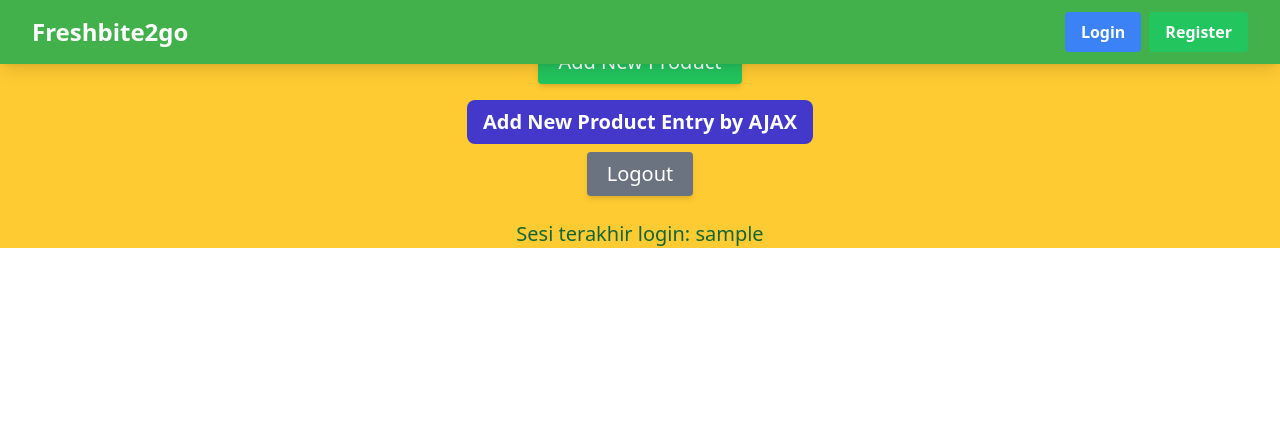
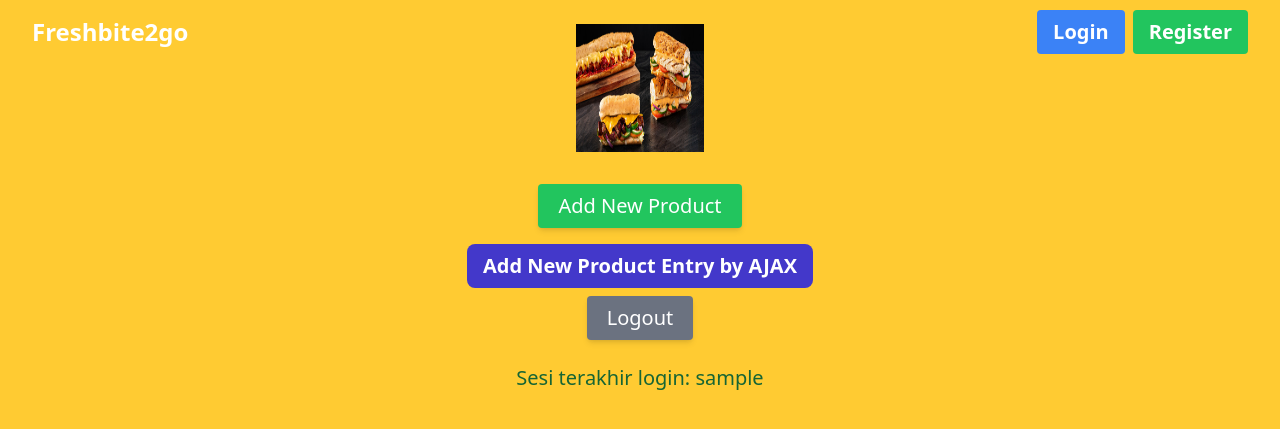
Before and after one commit to shaneemichael/fresh-bite, a Django app: template main/templates/main.html in a window 1280 px wide. Shown: the top 429 px of the page. Run offline with Django 5.2, Linux system fonts and the light colour scheme; the template is opened without the code that fills it: most values are stand-ins (such as "Sample title", 1, 10 or a date in 2020); data that the repository does not hold is empty; some libraries are stand-ins or nearby versions.

Commit message:
Insert Components

```diff
--- a/main/templates/card_info.html
+++ b/main/templates/card_info.html
@@ -1,6 +1,6 @@
-<div class="bg-indigo-700 rounded-xl overflow-hidden border-2 border-indigo-800">
+{% comment %} <div class="bg-indigo-700 rounded-xl overflow-hidden border-2 border-indigo-800">
     <div class="p-4 animate-shine">
       <h5 class="text-lg font-semibold text-gray-200">{{ title }}</h5>
       <p class="text-white">{{ value }}</p>
     </div>
-</div>
+</div> {% endcomment %}
--- a/main/templates/card_product.html
+++ b/main/templates/card_product.html
@@ -1,4 +1,4 @@
-<div class="relative break-inside-avoid">
+{% comment %} <div class="relative break-inside-avoid">
     <div class="absolute top-2 z-10 left-1/2 -translate-x-1/2 flex items-center -space-x-2">
       <div class="w-[3rem] h-8 bg-gray-200 rounded-md opacity-80 -rotate-90"></div>
       <div class="w-[3rem] h-8 bg-gray-200 rounded-md opacity-80 -rotate-90"></div>
@@ -42,4 +42,4 @@
         </svg>
       </a>
     </div>
-  </div>
+  </div> {% endcomment %}
--- a/main/templates/main.html
+++ b/main/templates/main.html
@@ -8,8 +8,9 @@
 
 {% block content %}
 {% include 'navbar.html' %}
-<div class="flex flex-col items-center bg-[#FFCB32] mt-6 text-green-800 text-xl">
+<body class="flex flex-col items-center bg-[#FFCB32] mt-6 text-green-800 text-xl">
 
+    <img src="{% static 'static/image/main_page_pic.jpg' %}" alt="Sandwich Picture" class="w-32 h-32 mb-4"/>
 
     <div id="product_entry_cards"></div>
 
@@ -212,6 +213,6 @@
 
         refreshProductEntries();
     </script>
-</div>
+</body>
 </html>
 {% endblock content %}
--- a/templates/navbar.html
+++ b/templates/navbar.html
@@ -1,4 +1,4 @@
-<nav class="bg-[#43B14B] shadow-lg fixed top-0 left-0 z-40 w-screen">
+<nav class="bg-transparent fixed top-0 left-0 duration-300 ease-in-out z-999 w-screen">
   <div class="max-w-7xl mx-auto px-4 sm:px-6 lg:px-8">
     <div class="flex items-center justify-between h-16">
       <div class="flex items-center">
```
Also changed, not shown: db.sqlite3, static/image/main_page_pic.jpg (added).
